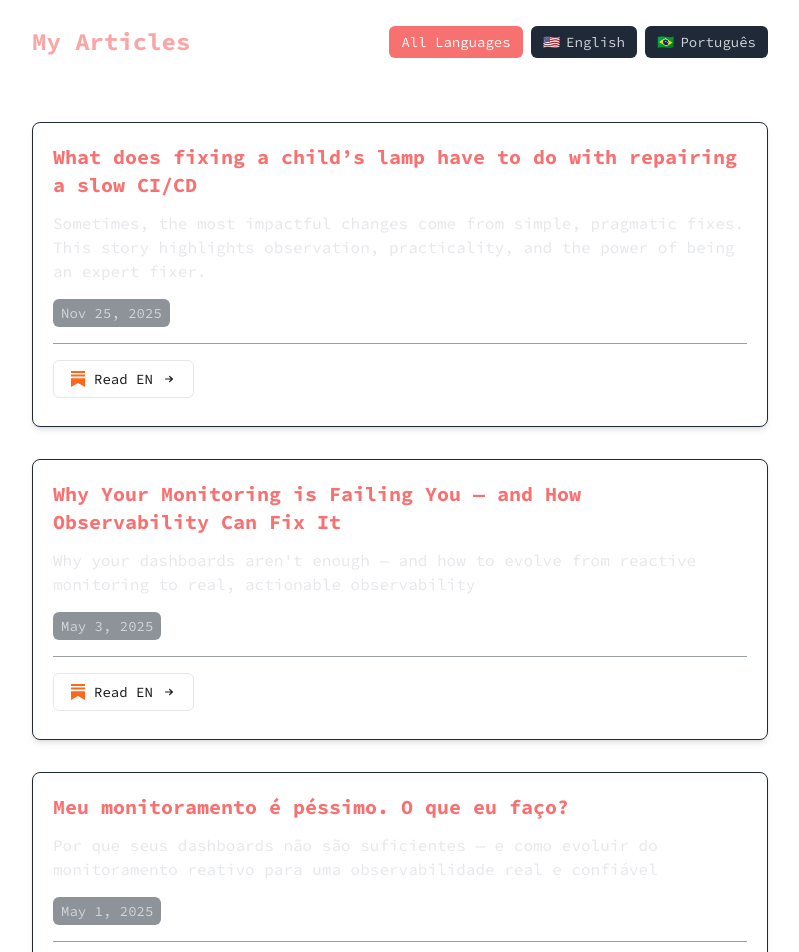
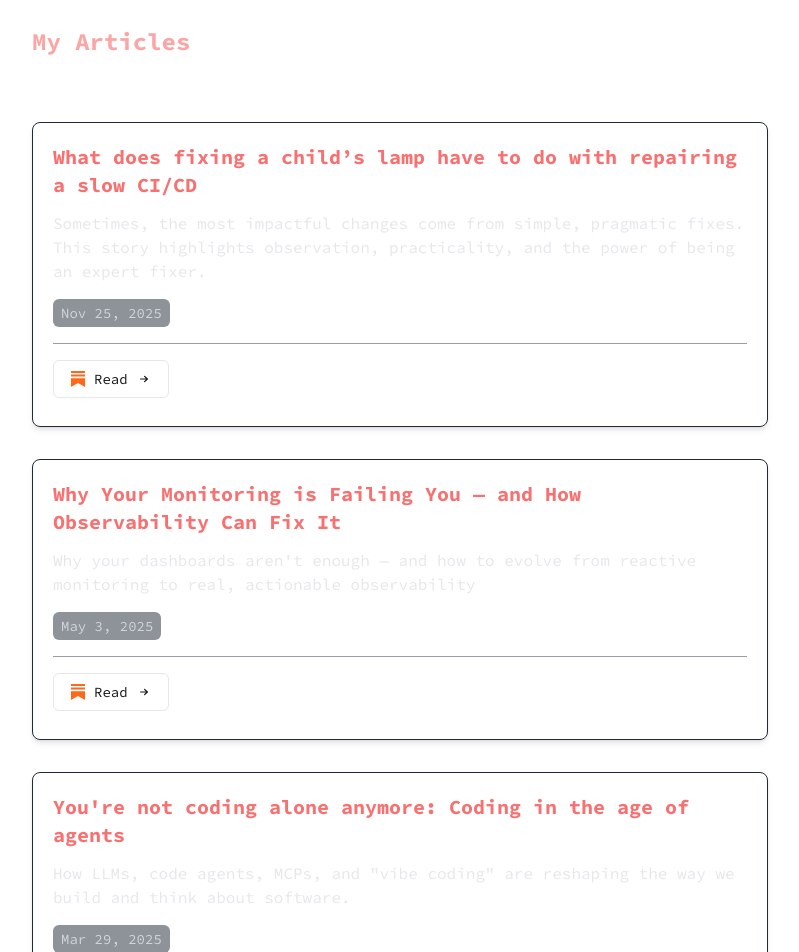
Before and after one commit to kaic/kaic.github.io, a Next.js app: page / in a window 1280 px wide. Shown: the part 1120-2072 px from the top of the page, without its empty margins (240-1039 px from the left). Built offline with nearby package versions, Linux system fonts and the light colour scheme.

Commit message:
refactor: remove language distinction and PT-BR post, simplify UI

```diff
--- a/locales/pt-br.json
+++ b/locales/pt-br.json
@@ -44,7 +44,7 @@
       "section-name": "Meus Artigos",
       "subscribe-link": "Se inscreva para receber meus insights técnicos",
       "newsletter-frequency": "Newsletter gratuita",
-      "link": "Leia",
+      "link": "LEIA (em inglês)",
       "read_more": "Ler mais →",
       "subscribe-button": "Assinar Newsletter",
       "available_in": "Disponível em:",
--- a/src/app/Articles/Articles.tsx
+++ b/src/app/Articles/Articles.tsx
@@ -1,7 +1,6 @@
 import { useTranslations } from 'next-intl';
 import { ArticleLink } from './components/ArticleLinks';
-import { useState } from 'react';
-import { IArticle, LanguageFilter, filterArticlesByLanguage } from '@src/utils';
+import { IArticle } from '@src/utils';
 import articlesData from './articles-data';
 
 /**
@@ -9,55 +8,16 @@ import articlesData from './articles-data';
  */
 function Articles() {
   const t = useTranslations('Home.Articles');
-  // State for language filter
-  const [languageFilter, setLanguageFilter] = useState<LanguageFilter>('all');
   const articlesList: IArticle[] = articlesData;
-
-  // Filter articles based on language selection using the utility function
-  const filteredArticles = filterArticlesByLanguage(articlesList, languageFilter);
 
   return (
     <article id='articles'>
       <div className='max-w-4xl mx-auto grid grid-rows-[auto_1fr_auto] p-4 pb-0 gap-5 sm:gap-6 md:gap-8 md:p-10 lg:p-20'>
         <div className='flex flex-col sm:flex-row sm:justify-between sm:items-center mb-4 sm:mb-8'>
           <h2 className='text-2xl font-bold text-red-300 mb-4 sm:mb-0'>{t('section-name')}</h2>
-
-          {/* Language filter buttons */}
-          <div className='flex flex-wrap gap-2 items-center'>
-            <button
-              onClick={() => setLanguageFilter('all')}
-              className={`px-3 py-1.5 rounded-md text-sm transition-colors ${
-                languageFilter === 'all'
-                  ? 'bg-red-400 text-white'
-                  : 'bg-gray-800 text-gray-300 hover:bg-gray-700'
-              }`}
-            >
-              {t('all_languages')}
-            </button>
-            <button
-              onClick={() => setLanguageFilter('en')}
-              className={`px-3 py-1.5 rounded-md flex items-center text-sm transition-colors ${
-                languageFilter === 'en'
-                  ? 'bg-red-400 text-white'
-                  : 'bg-gray-800 text-gray-300 hover:bg-gray-700'
-              }`}
-            >
-              <span className="mr-1.5">🇺🇸</span> English
-            </button>
-            <button
-              onClick={() => setLanguageFilter('pt-br')}
-              className={`px-3 py-1.5 rounded-md flex items-center text-sm transition-colors ${
-                languageFilter === 'pt-br'
-                  ? 'bg-red-400 text-white'
-                  : 'bg-gray-800 text-gray-300 hover:bg-gray-700'
-              }`}
-            >
-              <span className="mr-1.5">🇧🇷</span> Português
-            </button>
-          </div>
         </div>
         <ul className='grid gap-6 sm:gap-8 mb-6 sm:mb-8'>
-          {filteredArticles.map((article, index) => (
+          {articlesList.map((article, index) => (
             <li key={index}>
               <ArticleLink article={article} />
             </li>
--- a/src/app/Articles/articles-data.ts
+++ b/src/app/Articles/articles-data.ts
@@ -12,7 +12,6 @@ const articlesData: IArticle[] = [
     sources: [
       {
         url: 'https://kaicbento.substack.com/p/what-does-fixing-a-childs-lamp-have',
-        language: 'en',
         platform: 'substack'
       }
     ]
@@ -24,19 +23,6 @@ const articlesData: IArticle[] = [
     sources: [
       {
         url: 'https://open.substack.com/pub/kaicbento/p/why-your-monitoring-is-failing-you?r=5vxpr&utm_campaign=post&utm_medium=web&showWelcomeOnShare=true',
-        language: 'en',
-        platform: 'substack'
-      }
-    ]
-  },
-  {
-    title: "Meu monitoramento é péssimo. O que eu faço?",
-    date: '2025-05-01',
-    description: 'Por que seus dashboards não são suficientes — e como evoluir do monitoramento reativo para uma observabilidade real e confiável',
-    sources: [
-      {
-        url: 'https://open.substack.com/pub/kaicbento/p/meu-monitoramento-e-pessimo-o-que?r=5vxpr&utm_campaign=post&utm_medium=web&showWelcomeOnShare=true',
-        language: 'pt-br',
         platform: 'substack'
       }
     ]
@@ -48,7 +34,6 @@ const articlesData: IArticle[] = [
     sources: [
       {
         url: 'https://open.substack.com/pub/kaicbento/p/youre-not-coding-alone-anymore-coding',
-        language: 'en',
         platform: 'substack'
       }
     ]
@@ -61,7 +46,6 @@ const articlesData: IArticle[] = [
     sources: [
       {
         url: 'https://open.substack.com/pub/kaicbento/p/why-did-i-rewrite-my-website-from?r=5vxpr&utm_campaign=post&utm_medium=web&showWelcomeOnShare=true',
-        language: 'en',
         platform: 'substack'
       }
     ]
@@ -73,7 +57,6 @@ const articlesData: IArticle[] = [
     sources: [
       {
         url: 'https://kaicbento.substack.com/p/be-your-tools-best-friend-not-its?r=5vxpr',
-        language: 'en',
         platform: 'substack'
       }
     ]
--- a/src/app/Articles/components/ArticleLinks.tsx
+++ b/src/app/Articles/components/ArticleLinks.tsx
@@ -3,7 +3,6 @@ import {
   IArticle,
   IReadSource,
   formatArticleDate,
-  isMultilingualArticle,
   getPlatformStyle
 } from '@src/utils';
 
@@ -41,7 +40,7 @@ const SourceButton = ({ source, label }: { source: IReadSource, label: string })
       className={`hover:opacity-90 transition-all active:scale-95 mr-2 mb-2 inline-flex items-center px-4 py-2 rounded-md text-sm border border-opacity-30 ${getPlatformStyle(source.platform)}`}
     >
       <PlatformIcon platform={source.platform} />
-      {label} {source.language.toUpperCase()}
+      {label}
       <svg xmlns="http://www.w3.org/2000/svg" viewBox="0 0 20 20" fill="currentColor" className="w-4 h-4 ml-2">
         <path fillRule="evenodd" d="M5 10a.75.75 0 01.75-.75h6.638L10.23 7.29a.75.75 0 111.04-1.08l3.5 3.25a.75.75 0 010 1.08l-3.5 3.25a.75.75 0 11-1.04-1.08l2.158-1.96H5.75A.75.75 0 015 10z" clipRule="evenodd" />
       </svg>
@@ -49,37 +48,7 @@ const SourceButton = ({ source, label }: { source: IReadSource, label: string })
   );
 };
 
-// Language badge component
-const LanguageBadge = ({ article }: { article: IArticle }) => {
-  const t = useTranslations('Home.Articles');
 
-  if (!isMultilingualArticle(article)) return null;
-
-  // Get available languages from article
-  const availableLanguages = Array.from(
-    new Set(article.sources.map(source => source.language))
-  );
-
-  const languageDisplayMap: Record<string, string> = {
-    'en': 'EN',
-    'pt-br': 'PT'
-  };
-
-  return (
-    <div className="flex items-center px-1 py-0.5 sm:px-2 sm:py-1 mb-2 sm:mb-3 bg-gray-800 border border-red-400 border-opacity-30 rounded-md shadow-sm">
-      <span className="text-xs text-gray-200 font-medium flex items-center">
-        <span className="text-red-400 mr-1">{t('available_in')}</span>
-        <div className="flex space-x-1 ml-1">
-          {availableLanguages.map(lang => (
-            <span key={lang} className="px-1.5 py-0.5 bg-gray-700 rounded text-[10px] uppercase font-bold">
-              {languageDisplayMap[lang] || lang.toUpperCase()}
-            </span>
-          ))}
-        </div>
-      </span>
-    </div>
-  );
-};
 
 export const ArticleLink = ({ article }: ArticleLinkProps) => {
   const t = useTranslations('Home.Articles');
@@ -90,8 +59,6 @@ export const ArticleLink = ({ article }: ArticleLinkProps) => {
         <h3 className='text-xl font-bold text-red-400 mb-3'>
           {article.title}
         </h3>
-
-        {isMultilingualArticle(article) && <LanguageBadge article={article} />}
       </div>
 
       {article.description && (
--- a/src/utils.ts
+++ b/src/utils.ts
@@ -4,7 +4,6 @@ export const sanitizeString = (str: string) =>
 // Types for articles and sources
 export interface IReadSource {
   url: string;
-  language: string;
   platform: string;
 }
 
@@ -14,26 +13,6 @@ export interface IArticle {
   date: string;
   sources: IReadSource[];
 }
-
-export type LanguageFilter = 'all' | 'en' | 'pt-br';
-
-// Utility functions for articles
-export const filterArticlesByLanguage = (
-  articles: IArticle[],
-  languageFilter: LanguageFilter
-): IArticle[] => {
-  if (languageFilter === 'all') return articles;
-
-  return articles.filter(article =>
-    article.sources.some(source => source.language === languageFilter)
-  );
-};
-
-export const isMultilingualArticle = (article: IArticle): boolean => {
-  const hasEnglish = article.sources.some(source => source.language === 'en');
-  const hasPortuguese = article.sources.some(source => source.language === 'pt-br');
-  return hasEnglish && hasPortuguese;
-};
 
 export const formatArticleDate = (dateString: string, locale: string = 'en'): string => {
   // Adding T12:00:00 to ensure the date is interpreted at noon in local timezone
```
